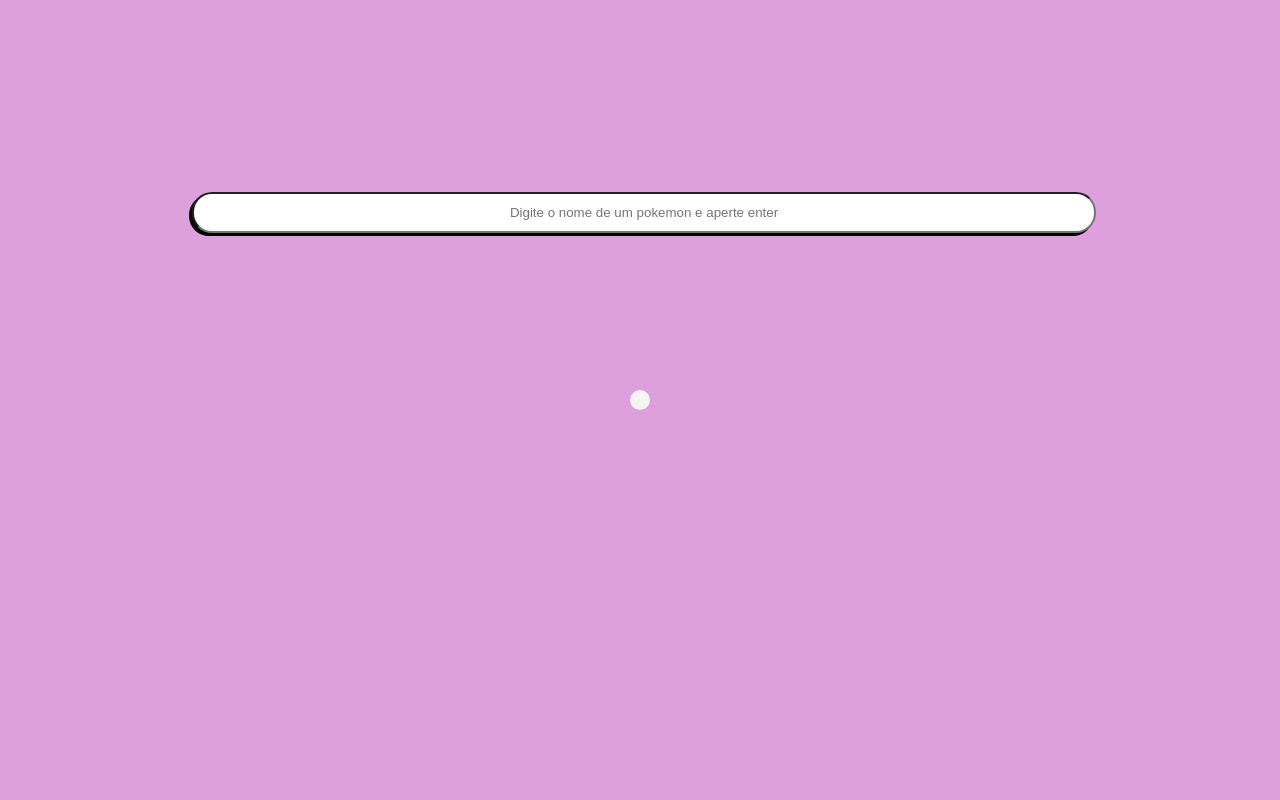
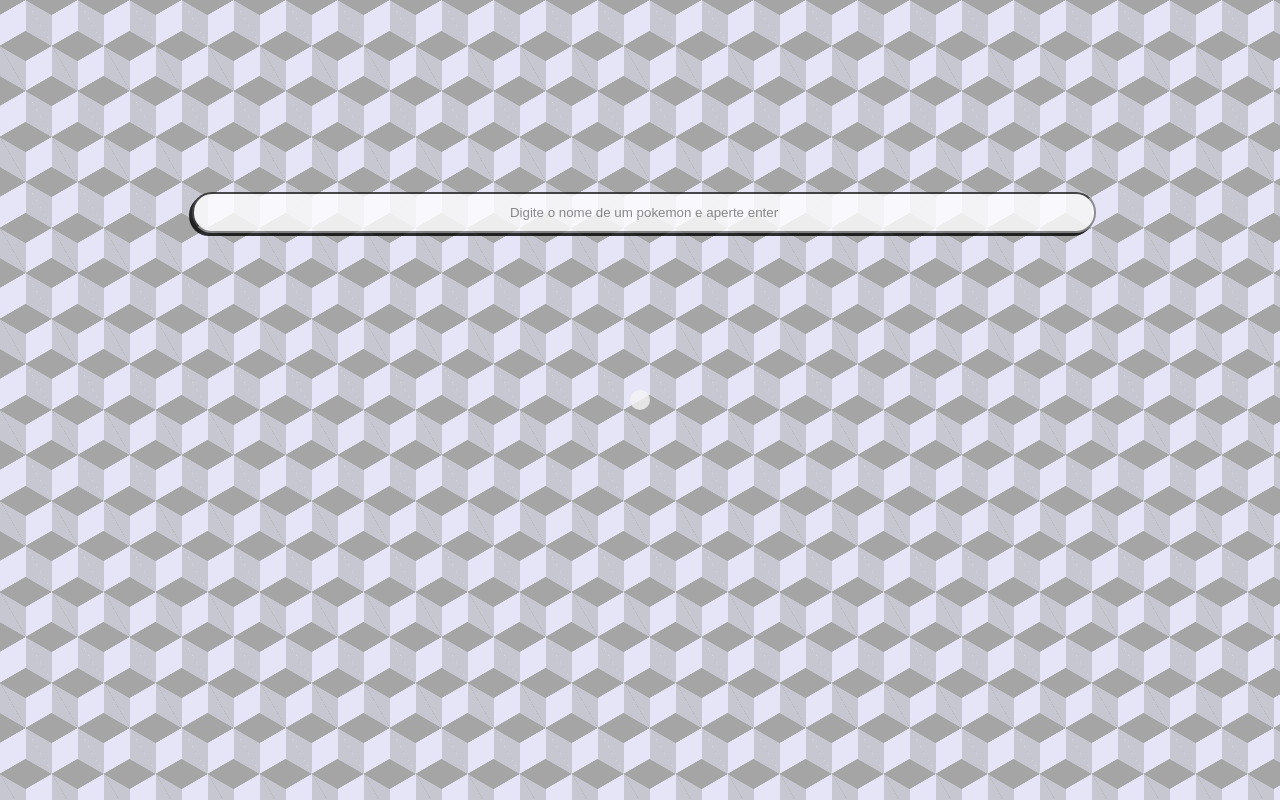
Before and after one commit to heavyjg/pokedex, a React (Create React App) app: page / in a window 1280 px wide. Built offline with nearby package versions, Linux system fonts and the light colour scheme.

Commit message:
[F] Chaging background to test Netlify deploy

```diff
--- a/src/App.css
+++ b/src/App.css
@@ -1,5 +1,56 @@
 body {
-  background-color: plum;
+  background-color: #e5e5f7;
+  opacity: 0.8;
+  background-image: linear-gradient(
+      30deg,
+      #a5a5a5 12%,
+      transparent 12.5%,
+      transparent 87%,
+      #a5a5a5 87.5%,
+      #a5a5a5
+    ),
+    linear-gradient(
+      150deg,
+      #a5a5a5 12%,
+      transparent 12.5%,
+      transparent 87%,
+      #a5a5a5 87.5%,
+      #a5a5a5
+    ),
+    linear-gradient(
+      30deg,
+      #a5a5a5 12%,
+      transparent 12.5%,
+      transparent 87%,
+      #a5a5a5 87.5%,
+      #a5a5a5
+    ),
+    linear-gradient(
+      150deg,
+      #a5a5a5 12%,
+      transparent 12.5%,
+      transparent 87%,
+      #a5a5a5 87.5%,
+      #a5a5a5
+    ),
+    linear-gradient(
+      60deg,
+      #a5a5a577 25%,
+      transparent 25.5%,
+      transparent 75%,
+      #a5a5a577 75%,
+      #a5a5a577
+    ),
+    linear-gradient(
+      60deg,
+      #a5a5a577 25%,
+      transparent 25.5%,
+      transparent 75%,
+      #a5a5a577 75%,
+      #a5a5a577
+    );
+  background-size: 52px 91px;
+  background-position: 0 0, 0 0, 26px 46px, 26px 46px, 0 0, 26px 46px;
   padding: 5em;
 }
 
@@ -15,7 +66,7 @@
   flex: 1 100%;
 }
 
-.pokeball{
+.pokeball {
   background-color: whitesmoke;
   border-radius: 10px;
   text-align: center;
```
